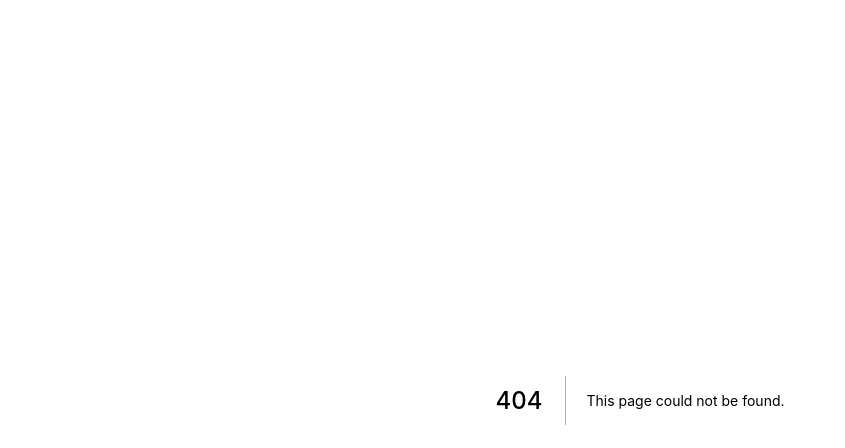
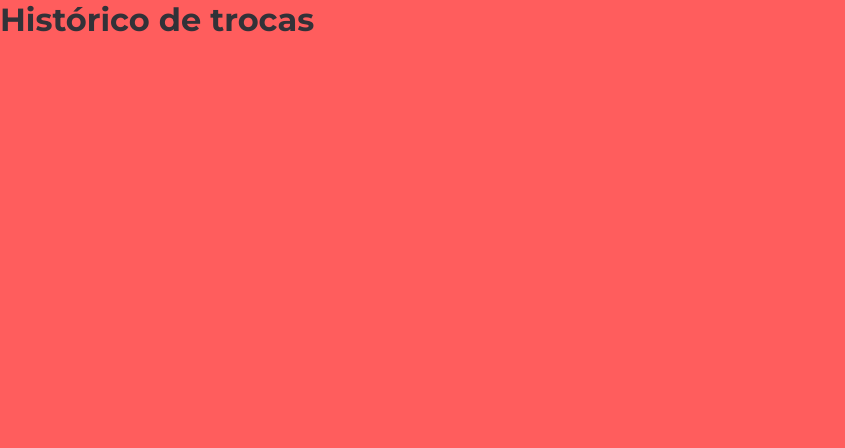
Before and after one commit to ArieleM/pokeblue-test, a Next.js app: page /history in a window 1280 px wide. Before the commit this address had no page. Shown: the top 448 px of the page, without its empty margins (0-845 px from the left). Built offline with nearby package versions, Linux system fonts and the light colour scheme.

Commit message:
Add history

```diff
--- /dev/null
+++ b/src/pages/history.tsx
@@ -0,0 +1,14 @@
+import Head from "next/head";
+
+export default function History() {
+  return (
+    <>
+      <Head>
+        <title>Histórico - PokeBlue</title>
+      </Head>
+      <main>
+        <h1>Histórico de trocas</h1>
+      </main>
+    </>
+  );
+}
--- a/src/pages/trade.tsx
+++ b/src/pages/trade.tsx
@@ -2,7 +2,7 @@ import Head from "next/head";
 import styles from "./trade.module.scss";
 import { Bag } from "../components/Bag";
 import { pokeapi } from "../service/api";
-import { GetServerSideProps } from "next";
+import { GetStaticProps } from "next";
 
 interface IAllPokemon {
   name: string;
@@ -27,7 +27,7 @@ export default function Trade({ allPokemon }: TradeProps) {
   );
 }
 
-export const getServerSideProps: GetServerSideProps = async () => {
+export const getStaticProps: GetStaticProps = async () => {
   const response = await pokeapi.get("pokemon/?limit=1118");
   const allPokemon: IAllPokemon[] = await response.data.results;
 
```
